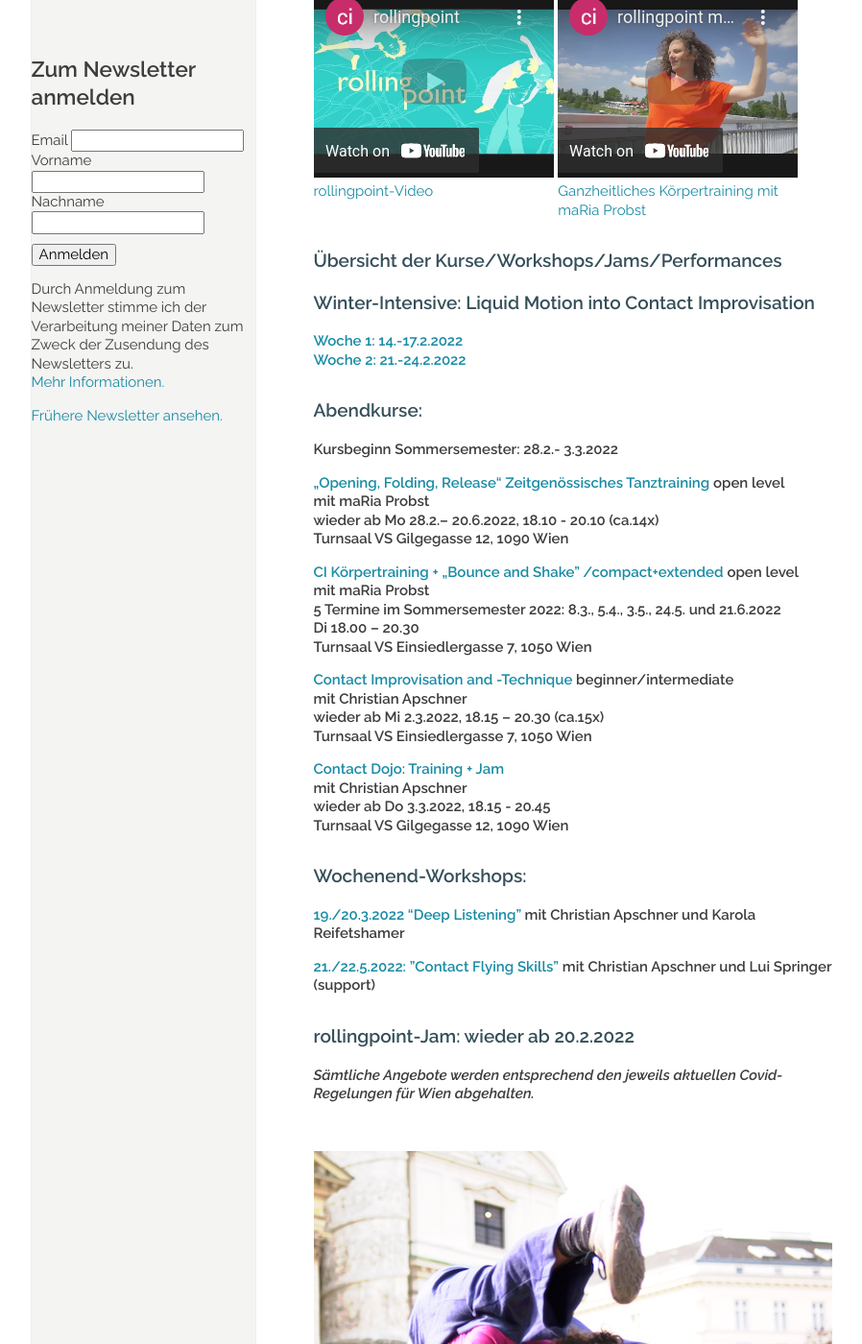
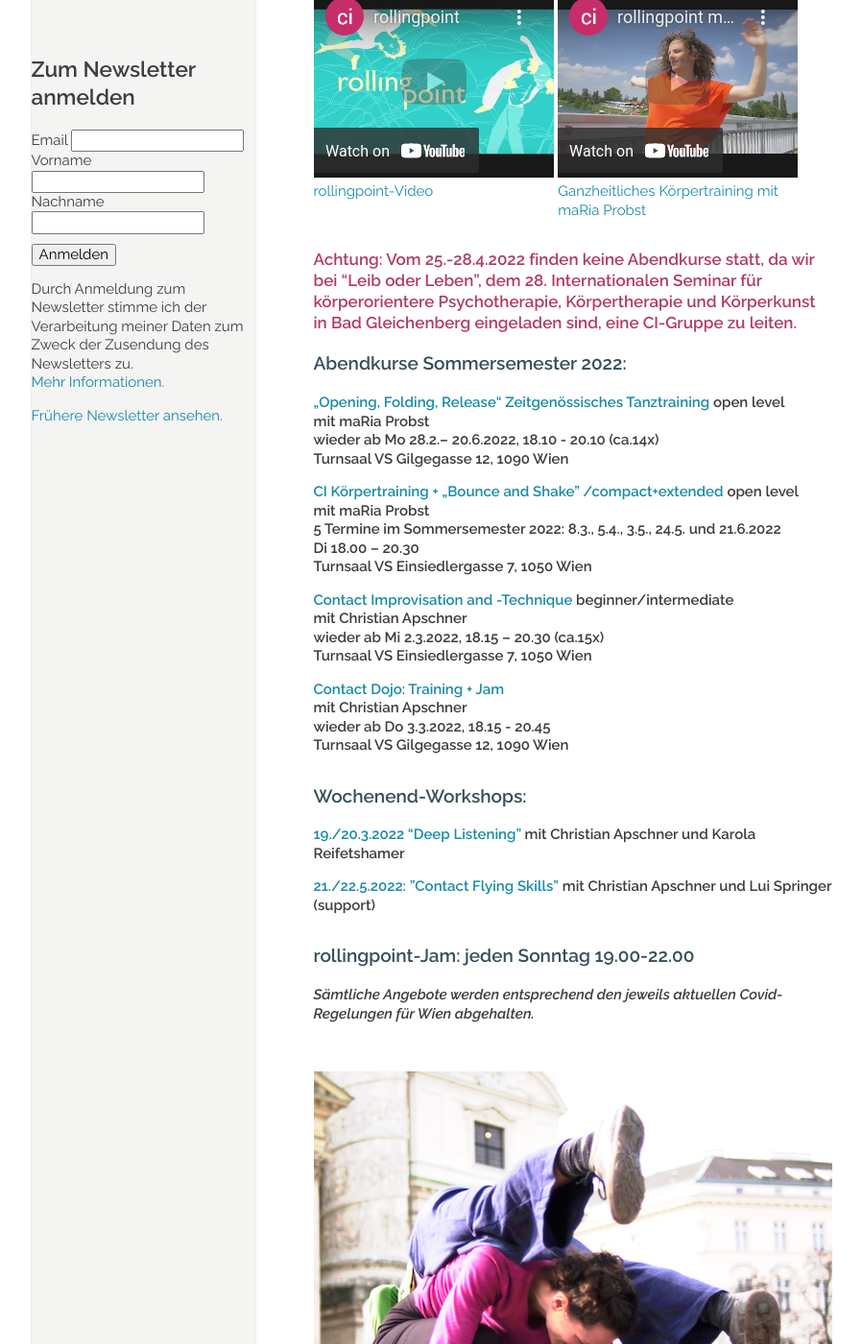
Before and after one commit to manulari/rollingpointat, a Jekyll site: the page built from _pages_de/index.md, in a window 1280 px wide and 1400 px high, scrolled down 883 px. Shown: the whole window at 96% size, without its empty margins (152-1050 px from the left). Built offline with Jekyll 4.4.1, drawn with Linux system fonts in a browser that asks for light colours; comment, search, counter and statistics services are not loaded.

Commit message:
Update page (de) “index”

```diff
--- a/_pages_de/index.md
+++ b/_pages_de/index.md
@@ -19,16 +19,11 @@ Fotocredit: Johannes Stolba
 
 <div class="imglink"><a target="_blank" href="https://www.youtube.com/embed/6A5otnVZAg4"><img src="/assets/uploads/video_vorschau_maria.png" alt="" /><div>Ganzheitliches Körpertraining mit maRia Probst</div></a></div>
 
-### Übersicht der Kurse/Workshops/Jams/Performances
+#### Achtung: Vom 25.-28.4.2022 finden keine Abendkurse statt, da wir bei "Leib oder Leben", dem 28. Internationalen Seminar für körperorientere Psychotherapie, Körpertherapie und Körperkunst in Bad Gleichenberg eingeladen sind, eine CI-Gruppe zu leiten.
 
-### **Winter-Intensive: Liquid Motion into Contact Improvisation**
+### Abendkurse Sommersemester 2022:
 
-[**Woche 1: 14.-17.2.2022**\
-**Woche 2: 21.-24.2.2022**](https://rollingpoint.at/winterintensive)
 
-### Abendkurse:
-
-**Kursbeginn Sommersemester: 28.2.- 3.3.2022**
 
 **[„Opening, Folding, Release“ Zeitgenössisches Tanztraining](/kurse#mo)** **open level**\
 **mit maRia Probst**  \
@@ -57,7 +52,7 @@ Turnsaal VS Einsiedlergasse 7, 1050 Wien**
 
 **[21./22.5.2022: "Contact Flying Skills"](/workshops#flying)** **mit Christian Apschner und Lui Springer (support)**
 
-### **rollingpoint-Jam: wieder ab 20.2.2022**
+### **rollingpoint-Jam: jeden Sonntag 19.00-22.00**
 
 ***Sämtliche Angebote werden entsprechend den jeweils aktuellen Covid-Regelungen für Wien abgehalten.***
 
```
